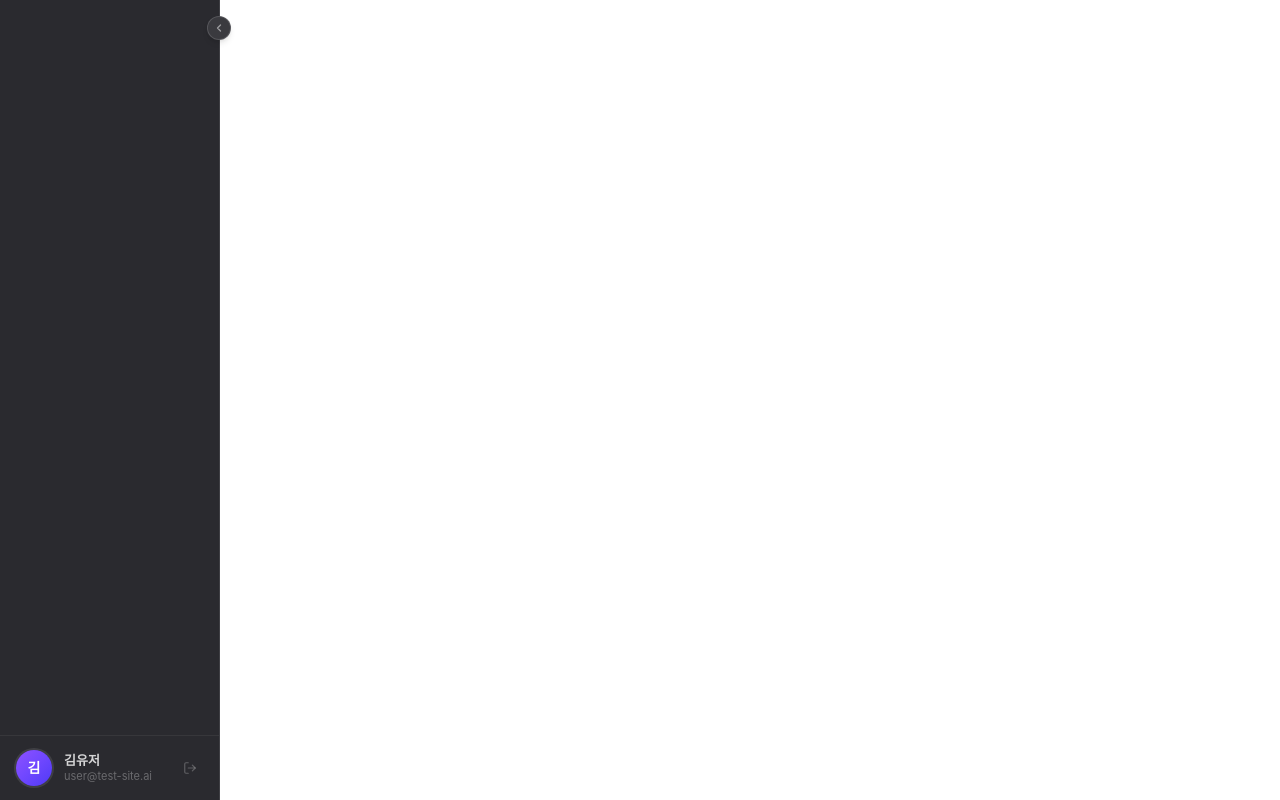
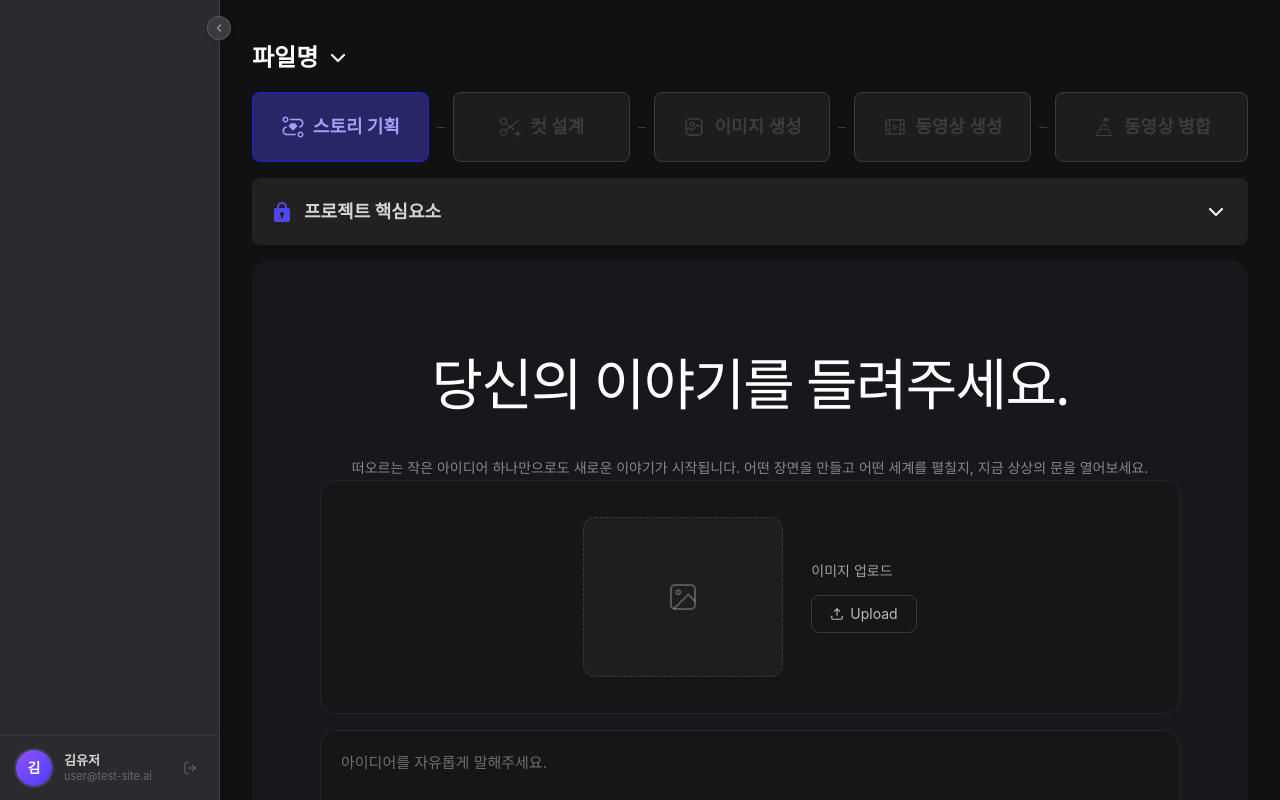
Before and after one commit to Blaybus-VideoAI-Hackathon/frontend, a React (Vite) app: page /projects/new in a window 1280 px wide. Built offline with nearby package versions, Linux system fonts and the light colour scheme.

Commit message:
refactor: /projects/${projectId}
/projects -> /projects/${projectId} 로 바꿨다.

```diff
--- a/src/App.tsx
+++ b/src/App.tsx
@@ -22,7 +22,7 @@ function App() {
               <main className="flex-1 overflow-auto">
                 <Routes>
                   <Route path="/" element={<MainPage />} />
-                  <Route path="/projects" element={<CreateProjectPage />} />
+                  <Route path="/projects/:projectId" element={<CreateProjectPage />} />
                   <Route
                     path="/projects/complete"
                     element={<VideoCompletePage />}
--- a/src/pages/MainPage.tsx
+++ b/src/pages/MainPage.tsx
@@ -8,7 +8,7 @@ export default function MainPage() {
   const navigate = useNavigate();
 
   const handleCreate = () => {
-    open(<ProjectCreateModal onComplete={() => navigate(`/projects`)} />);
+    open(<ProjectCreateModal onComplete={(projectId) => navigate(`/projects/${projectId}`)} />);
   };
 
   return (
```
